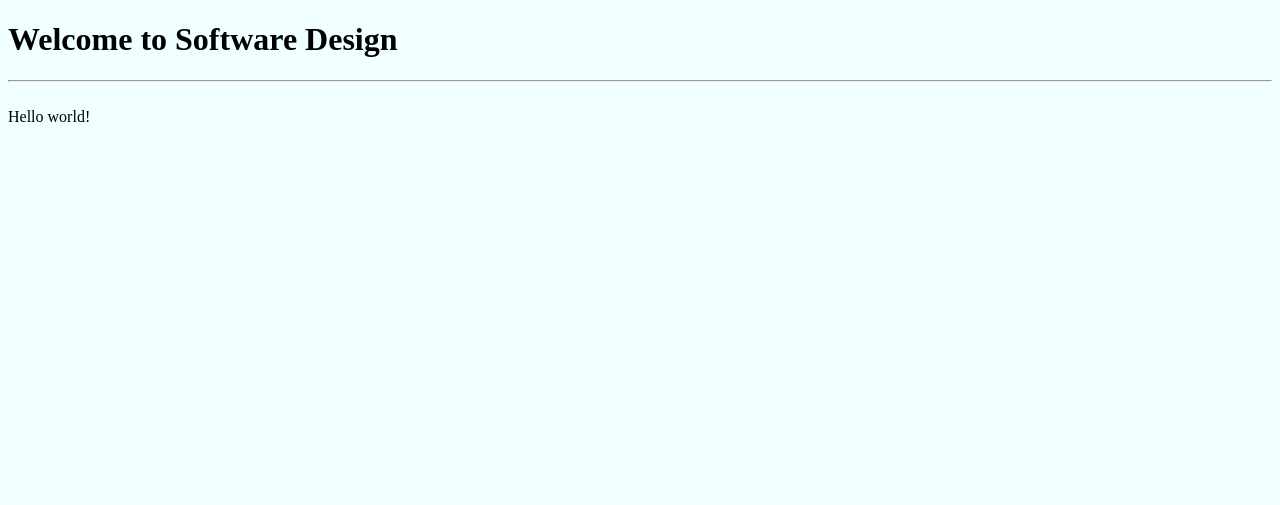
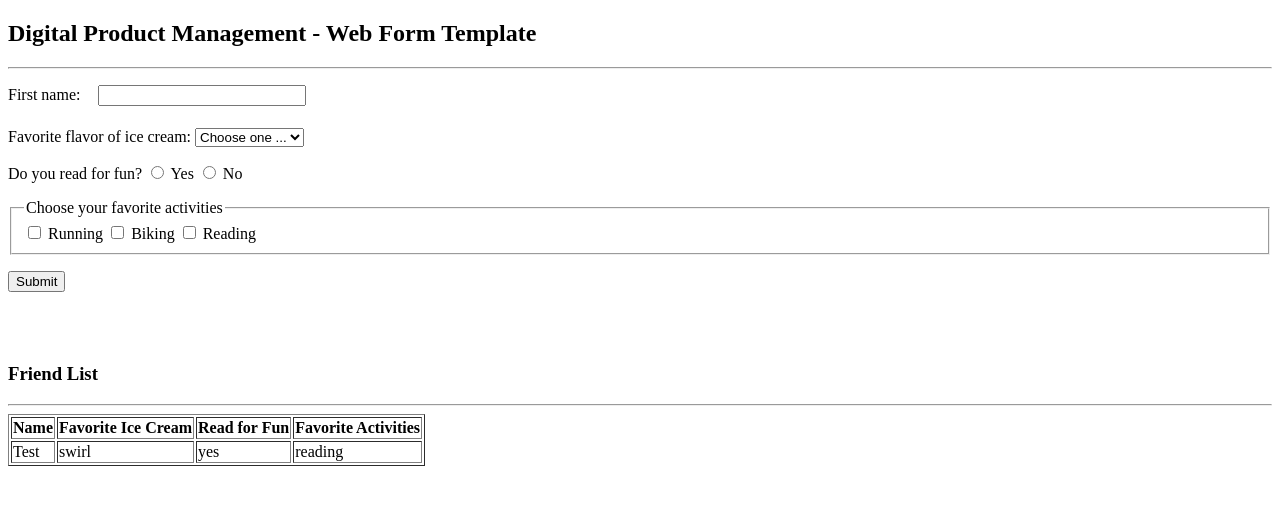
Before and after one commit to danielhospodarsky/flaskhw, a Flask app: page / in a window 1280 px wide. Shown: the top 505 px of the page. Run offline with Flask 2, Linux system fonts and the light colour scheme.

Commit message:
Updated with dpb_web_form_template

```diff
--- a/app.py
+++ b/app.py
@@ -1,15 +1,54 @@
-from flask import Flask
-from flask import render_template
+from flask import Flask, request, render_template, redirect, url_for
 
 app = Flask(__name__)
 
-@app.route('/')
+friends_dict = [
+    {"name": "Test", "flavor": "swirl", "read": "yes", "activities": "reading"}
+]
+
+
+@app.route("/", methods=["GET", "POST"])
 def index():
-    return render_template('index.html')
+    return render_template(
+        "index.html", pageTitle="Web form template", friends=friends_dict
+    )
 
-@app.route('/mike')
-def mike():
-    return render_template('mike.html')
 
-if __name__ == '__main__':
+@app.route("/add", methods=["POST"])
+def add():
+    print("inside add function")
+    if request.method == "POST":
+
+        form = request.form
+
+        fname = form["fname"]
+        flavor = form["flavor"]
+        read = form["read"]
+        activities = form.getlist("activities")  # this is a PYthon list
+
+        print(fname)
+        print(flavor)
+        print(read)
+        print(activities)
+
+        activities_string = ", ".join(activities)  # make the Python list into a string
+
+        friend_dict = {
+            "name": fname,
+            "flavor": flavor,
+            "read": read,
+            "activities": activities_string,
+        }
+
+        print(friend_dict)
+        friends_dict.append(
+            friend_dict
+        )  # append this dictionary entry to the larger friends dictionary
+        print(friends_dict)
+        return redirect(url_for("index"))
+    else:
+        return redirect(url_for("index"))
+
+
+if __name__ == "__main__":
     app.run(debug=True)
--- a/static/css/stylesheet.css
+++ b/static/css/stylesheet.css
@@ -1,3 +1,11 @@
-body{
-    background-color: azure;
+label {
+  text-align: right;
+  width: 6em;
+  margin-bottom: 0.5em;
 }
+
+input[type="text"] {
+  width: 15em;
+  margin-left: 1em;
+  margin-bottom: 0.5em;
+}
--- a/templates/base.html
+++ b/templates/base.html
@@ -1,21 +1,20 @@
 <!DOCTYPE html>
 <html lang="en">
-<head>
-    <meta charset="UTF-8">
-    <meta name="viewport" content="width=device-width, initial-scale=1.0">
-    <title>{% block title %} {% endblock%}</title>
-    <link rel="stylesheet" type="text/css" href="{{ url_for('static', filename='css/stylesheet.css') }}">
-</head>
-<body>
-    <div>
-        <h1>Welcome to Software Design</h1>
-        <hr>
-        <br>
+  <head>
+    <meta charset="utf-8" />
+    <meta
+      name="viewport"
+      content="width=device-width, initial-scale=1, shrink-to-fit=no"
+    />
 
-        {% block body %}
+    <link
+      rel="stylesheet"
+      href="{{ url_for('static', filename='css/stylesheet.css') }}"
+    />
+    <title>{{ pageTitle }}</title>
+  </head>
 
-        {% endblock %}
-
-    </div>
-</body>
+  <body>
+    <div class="container">{% block body %}xx {% endblock %}</div>
+  </body>
 </html>
--- a/templates/index.html
+++ b/templates/index.html
@@ -1,6 +1,110 @@
-{% extends 'base.html' %}
+{% extends 'base.html' %} {% block body %}
+<h2>Digital Product Management - Web Form Template</h2>
+<hr />
+<main>
+  <form action="/add" method="POST">
+    <p>
+      <label for="first-name">First name:</label>
+      <input type="text" id="first-name" name="fname" />
+    </p>
 
-{% block title %} Welcome to the home page {% endblock %}
+    <p>
+      <label for="ice-cream">
+        Favorite flavor of ice cream:
+        <select name="flavor" id="ice-cream" required>
+          <option value="" selected>Choose one ...</option>
+          <option value="vanilla">Vanilla</option>
+          <option value="chocolate">Chocolate</option>
+          <option value="swirl">Swirl</option>
+        </select>
+      </label>
+    </p>
+    <p>
+      <label>Do you read for fun?</label>
+      <label for="read-yes">
+        <input
+          type="radio"
+          id="read-yes"
+          name="read"
+          value="yes"
+          required="required"
+        />
+        Yes
+      </label>
 
+      <label for="read-no">
+        <input
+          type="radio"
+          id="read-no"
+          name="read"
+          value="no"
+          required="required"
+        />
+        No
+      </label>
+    </p>
 
-{% block body %} Hello world! {% endblock %}
+    <fieldset>
+      <legend>Choose your favorite activities</legend>
+      <label for="for-running">
+        <input
+          type="checkbox"
+          id="for-running"
+          name="activities"
+          value="running"
+        />
+        Running
+      </label>
+
+      <label for="for-biking">
+        <input
+          type="checkbox"
+          id="for-biking"
+          name="activities"
+          value="biking"
+        />
+        Biking
+      </label>
+
+      <label for="for-reading">
+        <input
+          type="checkbox"
+          id="for-reading"
+          name="activities"
+          value="reading"
+        />
+        Reading
+      </label>
+    </fieldset>
+
+    <p><input type="submit" id="submit" value="Submit" /></p>
+  </form>
+
+  <br /><br />
+  {% if friends %}
+  <h3>Friend List</h3>
+  <hr />
+  <table border="1">
+    <thead>
+      <tr>
+        <th>Name</th>
+        <th>Favorite Ice Cream</th>
+        <th>Read for Fun</th>
+        <th>Favorite Activities</th>
+      </tr>
+    </thead>
+
+    <tbody>
+      {% for friend in friends %}
+      <tr>
+        <td>{{ friend.name }}</td>
+        <td>{{ friend.flavor }}</td>
+        <td>{{ friend.read }}</td>
+        <td>{{ friend.activities }}</td>
+      </tr>
+      {% endfor %}
+    </tbody>
+  </table>
+  {% endif %}
+</main>
+{% endblock %}
--- a/templates/mike.html
+++ /dev/null
@@ -1,6 +0,0 @@
-{% extends 'base.html' %}
-
-{% block title %} Welcome to Mike's Page {% endblock %}
-
-
-{% block body %} It's Mike! {% endblock %}
```
Also changed, not shown: requirements.txt (+9 -9 lines), README.md, 1 other file.
